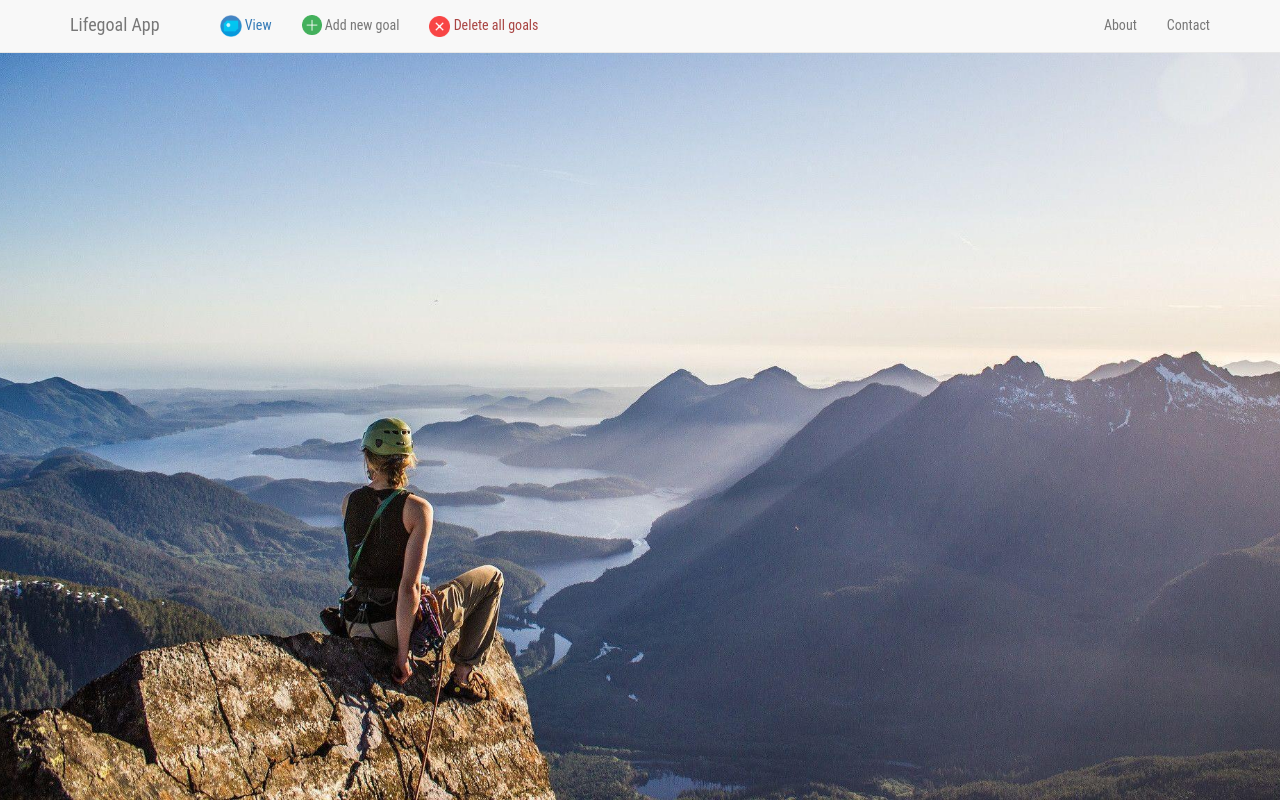
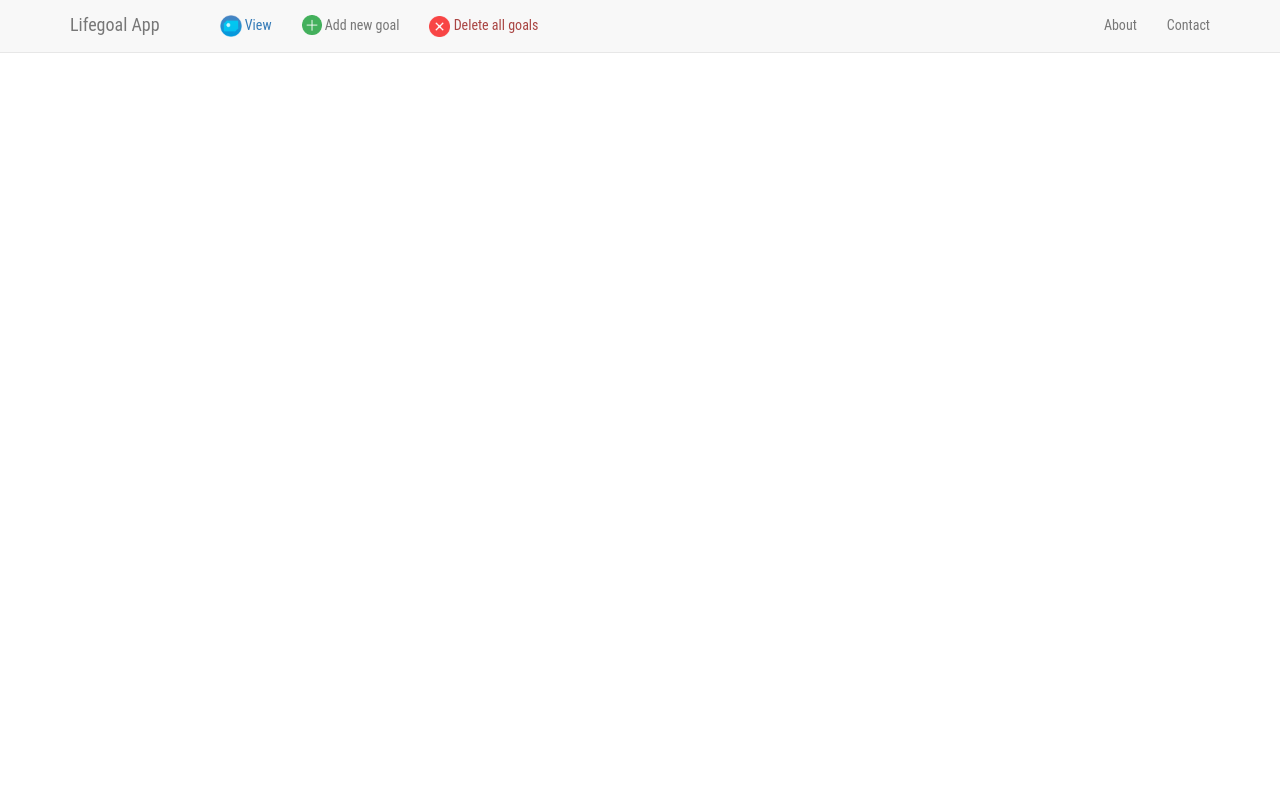
Before and after one commit to MykelSchmidt/my-first-blog, a Django app: template blog/templates/blog/post_list.html in a window 1280 px wide. Run offline with Django 3.2, Linux system fonts and the light colour scheme; the template is opened without the code that fills it, so the values that code supplies are empty; parts of the project's set-up code (start-up, migrations or seed data) failed here and were passed over; some libraries are stand-ins or nearby versions.

Commit message:
removed bg

```diff
--- a/blog/static/styles.css
+++ b/blog/static/styles.css
@@ -1,13 +1,17 @@
 .main-bg {
     background: url("background.jpg") no-repeat center center scroll;
-    position: fixed;
+    /*position: fixed;
     height: 100%;
     width: 100%;
     background-attachment: fixed;
     -webkit-background-size: cover;
     -moz-background-size: cover;
     background-size: cover;
-    -o-background-size: cover;
+    -o-background-size: cover;*/
+}
+
+.singlepost{
+
 }
 
 .appearingTextCreator {
--- a/blog/templates/blog/post_list.html
+++ b/blog/templates/blog/post_list.html
@@ -1,6 +1,6 @@
 {% extends 'blog/base.html' %} {% block content %}
 <h1 class="page-header ">Current lifegoals </h1> {% for post in posts %}
-<div class="post">
+<div class="post singlepost">
   <h1><a href="">{{ post.title }}</a></h1>
   <p>{{ post.text|linebreaksbr }}</p>
   <div class="date">
```
